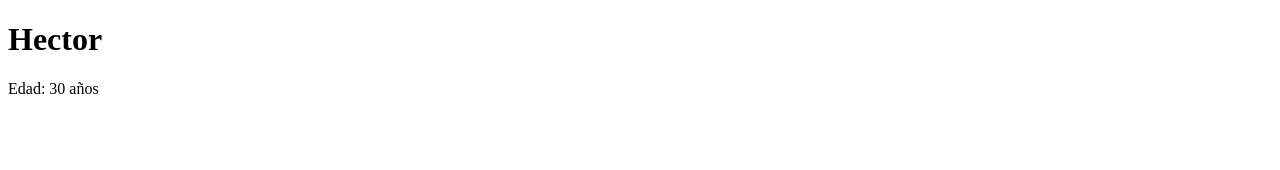
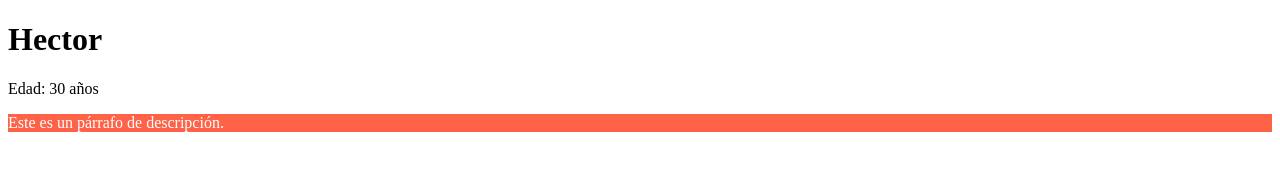
Before and after one commit to hector83educacion/sesion_2, a plain HTML site: page index.html in a window 1280 px wide. Drawn offline with Linux system fonts and the light colour scheme; files that its build step writes are made by us from their sources.

Commit message:
index  html con correo y css con color asociado al correo

```diff
--- /dev/null
+++ b/css/style.css
@@ -0,0 +1,4 @@
+.rojo{
+    background-color: tomato;
+    color: white;
+}
--- a/index.html
+++ b/index.html
@@ -4,9 +4,11 @@
     <meta charset="UTF-8">
     <meta name="viewport" content="width=device-width, initial-scale=1.0">
     <title>Document</title>
+    <link rel="stylesheet" href="/SESION_2/sesion_2/css/style.css">
 </head>
 <body>
     <h1>Hector</h1>
     <p>Edad: 30 años</p>
+    <p class="rojo">Este es un párrafo de descripción.</p>
 </body>
 </html>
```
